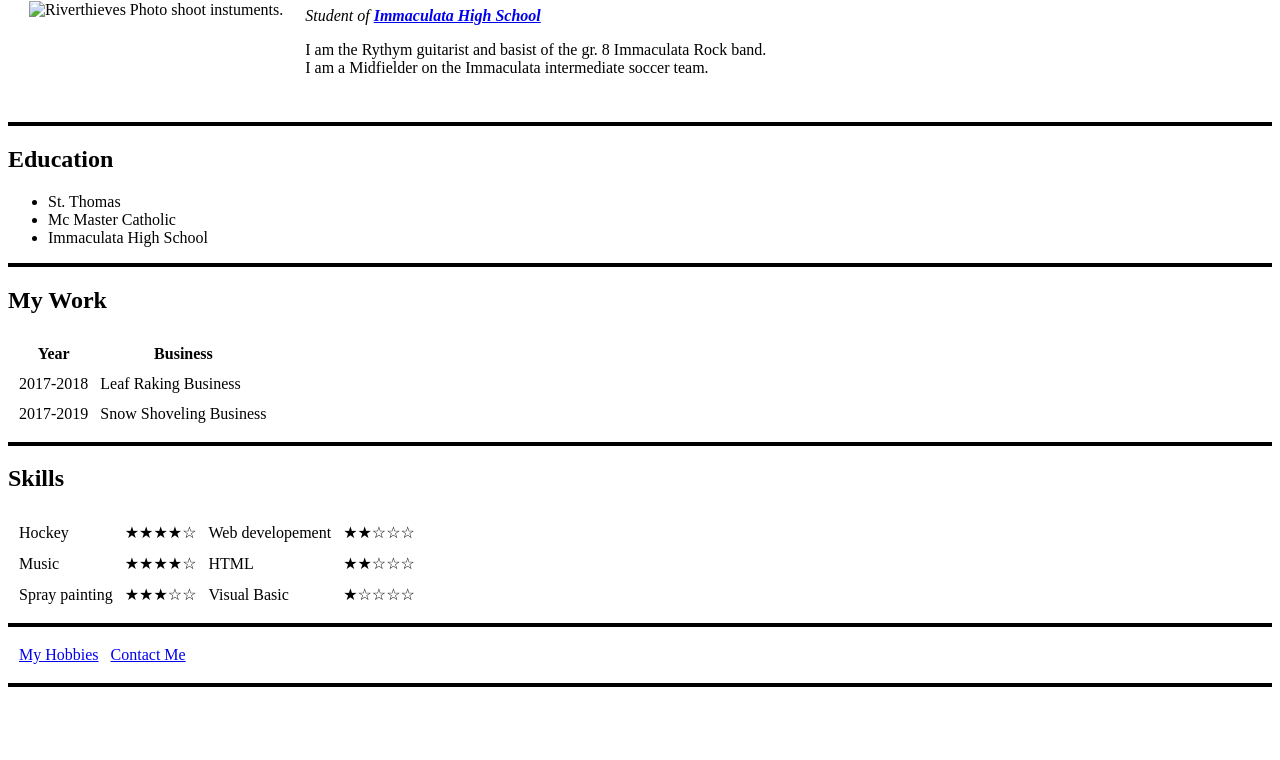
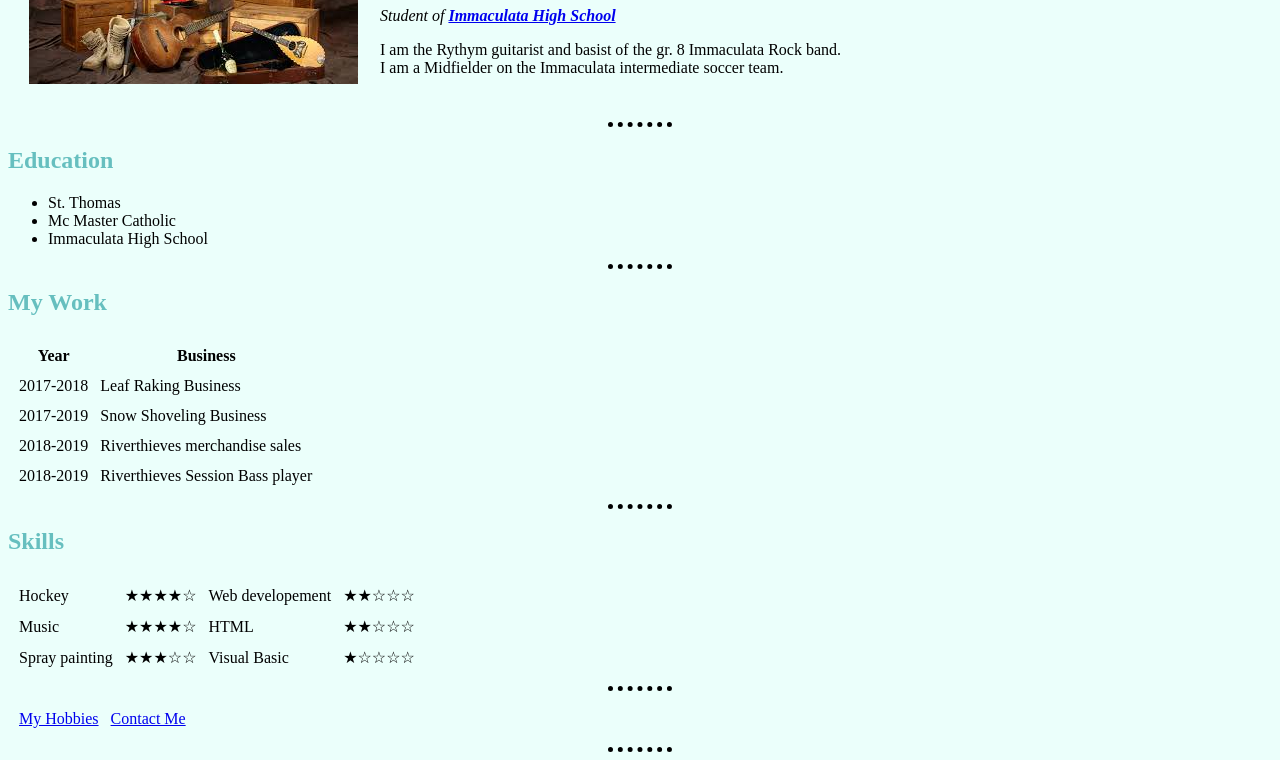
Before and after one commit to ADeMeo7/CV, a plain HTML site: page index.html in a window 1280 px wide. Shown: the part 102-862 px from the top of the page. Before the commit the page ends 800 px from the top, so only its background shows below. Drawn offline with Linux system fonts and the light colour scheme; files whose address does not match are found by name.

Commit message:
Add files via upload

```diff
--- a/Contact-me.html
+++ b/Contact-me.html
@@ -4,14 +4,15 @@
 <head>
   <meta charset="utf-8">
   <title>Contact Me</title>
+  <link rel="stylesheet" href="css/styles.css">
 </head>
 <body>
   <hr size="4" noshade color="black">
-  <h1>My Contact Information</h1>
+  <h1>My Fake Contact Information</h1>
   <p>My Fake phone number: 172-837-4872</p>
   <p>My Fake E-mail Adress: blah-blah-blah@gmail.com</p>
   <hr size="4" noshade color="black">
-  <form enctype="text/plain" action="mailto:alexdm1834@gmail.com" method="post">
+  <form enctype="text/plain" action="mailto:alexdm9572@gmail.com" method="post">
     <label>Your Name:</label>
     <input type="text" name="yourName" value=""><br><br>
     <label>Your Email:</label>
@@ -20,5 +21,14 @@
     <textarea name="YourMessage" rows="10" cols="30"></textarea><br>
     <input type="submit" name="">
   </form>
+  <hr>
+  <table cellspacing="10">
+    <tr>
+      <td><a href="hobbies.html">My Hobbies</a></td>
+      <td><a href="index.html">Home</a></td>
+    </tr>
+
+  </table>
+
 </body>
 </html>
--- /dev/null
+++ b/css/styles.css
@@ -0,0 +1,22 @@
+body {
+  background-color: #EBFFFB;
+}
+
+hr {
+background-color: #EBFFFB;
+
+border-style: none;
+border-top-style: dotted;
+border-width: 5px;
+width: 5%;
+}
+h1 {
+  color: #66BFBF;
+  font-family: "Bitstream Cyberbit", Times, serif;
+}
+
+h2 {
+  color: #66BFBF;
+  font-family: "Times New Roman", Times, serif
+
+}
--- a/index.html
+++ b/index.html
@@ -1,9 +1,12 @@
 <!DOCTYPE html>
 <html lang="en" dir="ltr">
+
 <head>
   <meta charset="utf-8">
   <title>My Personal Site</title>
+  <link rel="stylesheet" href="css/styles.css">
 </head>
+
 <body>
   <table cellspacing="20">
     <tr>
@@ -18,7 +21,7 @@
     </tr>
   </table>
   <center>
-    <hr size="4" noshade hr color="black">
+    <hr>
   </center>
   <h2>Education</h2>
   <ul>
@@ -26,7 +29,7 @@
     <li>Mc Master Catholic</li>
     <li>Immaculata High School</li>
   </ul>
-  <hr size="4" noshade color="black">
+  <hr>
   <h2>My Work</h2>
   <ul>
     <p> </p>
@@ -45,9 +48,17 @@
         <td>2017-2019</td>
         <td>Snow Shoveling Business</td>
       </tr>
+      <tr>
+        <td>2018-2019</td>
+        <td>Riverthieves merchandise sales</td>
+      </tr>
+      <tr>
+        <td>2018-2019</td>
+        <td>Riverthieves Session Bass player</td>
+      </tr>
     </tbody>
   </table>
-  <hr size="4" noshade color="black">
+  <hr>
   <h2>Skills</h2>
   <table cellspacing="10">
     <tbody>
@@ -71,13 +82,14 @@
       </tr>
     </tbody>
   </table>
-  <hr size="4" noshade color="black">
+  <hr>
   <table cellspacing="10">
     <tr>
       <td><a href="hobbies.html">My Hobbies</a></td>
       <td><a href="Contact-me.html">Contact Me</a></td>
     </tr>
   </table>
-  <hr size="4" noshade color="black">
+  <hr>
 </body>
+
 </html>
```
Also changed, not shown: hobbies.html (+12 -2 lines), images/Riverthieves.jpg (added).
